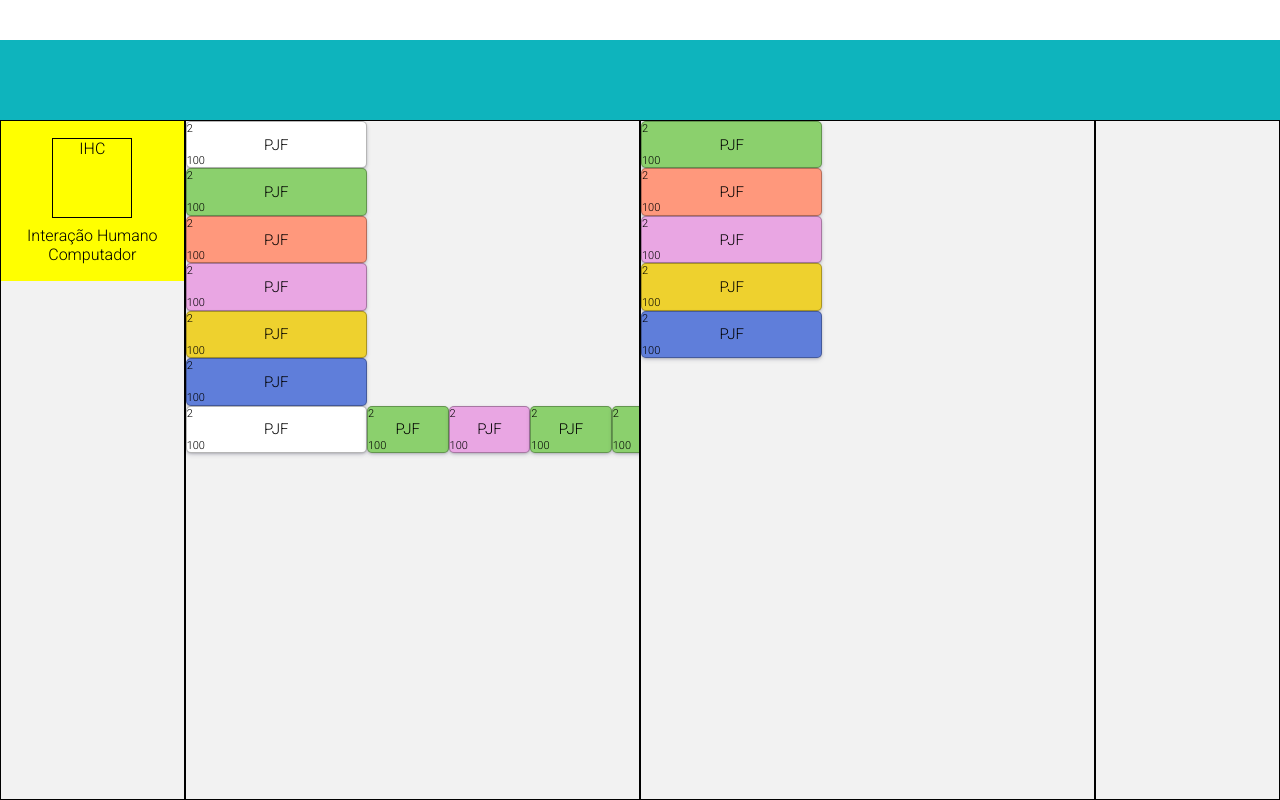
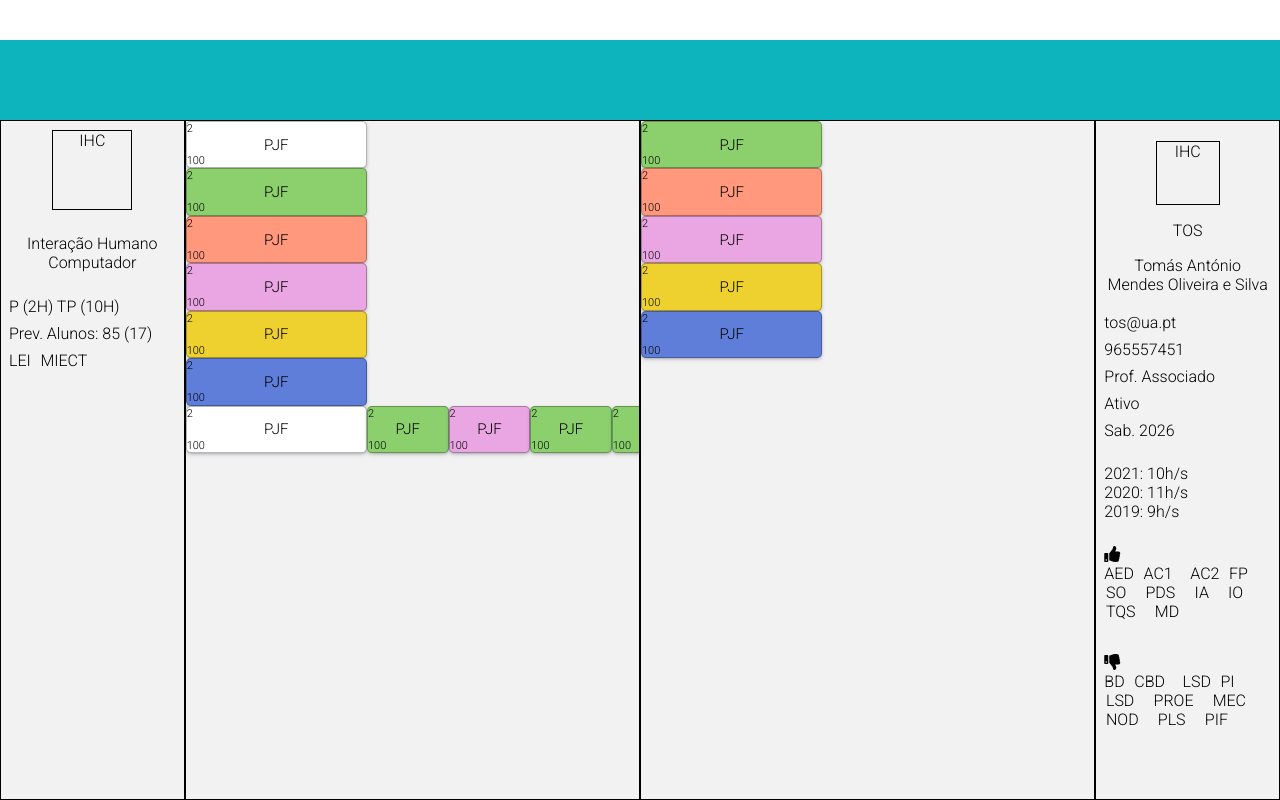
Before and after one commit to zepedrotrigo/DSD-professor-schedule-assigner, a React (Create React App) app in the folder frontend/: page / in a window 1280 px wide. Built offline with nearby package versions, Linux system fonts and the light colour scheme; no server answers.

Commit message:
fixed .sql file errors and updated SidePanel styling

```diff
--- a/frontend/public/index.html
+++ b/frontend/public/index.html
@@ -15,7 +15,9 @@
       user's mobile device or desktop. See https://developers.google.com/web/fundamentals/web-app-manifest/
     -->
     <link rel="manifest" href="%PUBLIC_URL%/manifest.json" />
-    <link href="https://fonts.googleapis.com/css2?family=Playfair+Display&family=Roboto:wght@100;300&display=swap" rel="stylesheet">    <!--
+    <link href="https://fonts.googleapis.com/css2?family=Playfair+Display&family=Roboto:wght@100;300&display=swap" rel="stylesheet">
+    <link rel="stylesheet" href="https://use.fontawesome.com/releases/v5.15.4/css/all.css" integrity="sha384-DyZ88mC6Up2uqS4h/KRgHuoeGwBcD4Ng9SiP4dIRy0EXTlnuz47vAwmeGwVChigm" crossorigin="anonymous"/>
+    <!--
       Notice the use of %PUBLIC_URL% in the tags above.
       It will be replaced with the URL of the `public` folder during the build.
       Only files inside the `public` folder can be referenced from the HTML.
--- a/frontend/src/components/CourseContent.css
+++ b/frontend/src/components/CourseContent.css
@@ -0,0 +1,18 @@
+.course-info ul {
+    list-style-type: none;
+    margin: 1rem 0 0 0.5rem;
+    padding: 0;
+}
+
+.course-info ul li {
+    margin-bottom: 0.5rem;
+}
+
+.course-type-list ul {
+    margin: 0;
+}
+
+.course-type-list ul li{
+    display: inline-block;
+    margin-right: 0.6rem;
+}
--- a/frontend/src/components/CourseContent.js
+++ b/frontend/src/components/CourseContent.js
@@ -1,11 +1,24 @@
 import "./CourseContent.css";
 
-function CourseContent({children}) {
+function CourseContent() {
 
     return (
-        <div>
-            {children}
-        </div>
+        <>
+            <div className='course-info'>
+                <ul>
+                    <li className='course-hours'>P (2H) TP (10H)</li>
+                    <li className='course-students'>Prev. Alunos: 85 (17)</li>
+                    <li className='course-type'>
+                        <div className='course-type-list'>
+                            <ul>
+                                <li>LEI</li>
+                                <li>MIECT</li>
+                            </ul>
+                        </div>
+                    </li>
+                </ul>
+            </div>
+        </>
     )
 }
 
--- a/frontend/src/components/CourseHeader.css
+++ b/frontend/src/components/CourseHeader.css
@@ -4,7 +4,6 @@
     flex-direction: column;
     justify-content: center;
     align-items: center;
-    background-color: yellow;
     width: 100%;
     height: 10rem;
     max-height: 30%;
--- a/frontend/src/components/TeacherContent.css
+++ b/frontend/src/components/TeacherContent.css
@@ -0,0 +1,43 @@
+.teacher-info ul,
+.teacher-history ul{
+    list-style-type: none;
+    margin: 0;
+    margin-left: 0.5rem;
+    padding: 0;
+}
+
+.teacher-info ul li {
+    margin-bottom: 0.5rem;
+}
+
+.teacher-history ul{
+    margin-top: 1.5rem;
+}
+
+.teacher-wishlist{
+    margin-top: 1.5rem;
+}
+
+.teacher-wishlist ul {
+    list-style-type: none;
+    margin: 0;
+    padding: 0;
+}
+
+.teacher-wishlist-like ul li,
+.teacher-wishlist-unlike ul li{
+    margin: 0 0.6rem;
+    display: inline-block;
+}
+
+.teacher-wishlist ul li:nth-child(1),
+.teacher-wishlist ul li:nth-child(3) {
+    list-style-type: none;
+    margin: 0;
+    margin-left: 0.5rem;
+    padding: 0;
+}
+
+.teacher-wishlist-like, .teacher-wishlist-unlike{
+    margin-bottom: 2rem;
+}
--- a/frontend/src/components/TeacherContent.js
+++ b/frontend/src/components/TeacherContent.js
@@ -1,8 +1,64 @@
+import './TeacherContent.css';
+
 function TeacherContent() {
     return(
-        <div>
+        <>
+            <div className='teacher-info'>
+                <ul>
+                    <li className='teacher-email'>tos@ua.pt</li>
+                    <li className='teacher-phone'>965557451</li>
+                    <li className='teacher-rank'>Prof. Associado</li>
+                    <li className='teacher-situation'>Ativo</li>
+                    <li className='teacher-sab'>Sab. 2026</li>
+                </ul>
+            </div>
+            <div className='teacher-history'>
+                <ul>
+                    <li>2021: 10h/s</li>
+                    <li>2020: 11h/s</li>
+                    <li>2019: 9h/s</li>
+                </ul>
+            </div>
 
-        </div>
+            <div className='teacher-wishlist'>
+                <ul>
+                    <li><i class="fas fa-thumbs-up"></i></li>
+                    <li>
+                        <div className='teacher-wishlist-like'>
+                            <ul>
+                                <li>AED</li>
+                                <li>AC1</li>
+                                <li>AC2</li>
+                                <li>FP</li>
+                                <li>SO</li>
+                                <li>PDS</li>
+                                <li>IA</li>
+                                <li>IO</li>
+                                <li>TQS</li>
+                                <li>MD</li>
+                            </ul>
+                        </div>
+                    </li>
+                    <li><i class="fas fa-thumbs-down"></i></li>
+                    <li>
+                        <div className='teacher-wishlist-unlike'>
+                        <ul>
+                            <li>BD</li>
+                            <li>CBD</li>
+                            <li>LSD</li>
+                            <li>PI</li>
+                            <li>LSD</li>
+                            <li>PROE</li>
+                            <li>MEC</li>
+                            <li>NOD</li>
+                            <li>PLS</li>
+                            <li>PIF</li>
+                        </ul>
+                        </div>
+                    </li>
+                </ul>
+            </div>
+        </>
     )
 }
 
--- a/frontend/src/components/TeacherHeader.css
+++ b/frontend/src/components/TeacherHeader.css
@@ -0,0 +1,33 @@
+.header-teacher-wrapper {
+    padding: 5%;
+    display: flex;
+    flex-direction: column;
+    justify-content: center;
+    align-items: center;
+    width: 100%;
+    height: 12rem;
+    max-height: 30%;
+
+}
+
+.teacher-image {
+    width: 4rem;
+    height: 4rem;
+    max-width: 4rem;
+    max-height: 4rem;
+    border: solid 1px black;
+    text-align: center;
+}
+
+.teacher-header-name {
+    margin-top: 1rem;
+    text-align: center;
+}
+
+.acronym, .name {
+    display: block;
+}
+
+.name {
+    margin-top: 1rem;
+}
--- a/frontend/src/components/TeacherHeader.js
+++ b/frontend/src/components/TeacherHeader.js
@@ -1,6 +1,16 @@
+import './TeacherHeader.css';
+
 function TeacherHeader() {
     return(
-        <div></div>
+        <div className='header-teacher-wrapper'>
+            <div className='teacher-image'>
+                <span>IHC</span>
+            </div>
+            <div className='teacher-header-name'>
+                <span className='acronym'>TOS</span>
+                <span className='name'>Tomás António Mendes Oliveira e Silva</span>
+            </div>
+        </div>
     )
 }
 
--- a/frontend/src/views/Home.js
+++ b/frontend/src/views/Home.js
@@ -20,6 +20,7 @@ function Home() {
             <div className='panel-wrapper'>
                 <SidePanel>
                     <CourseHeader />
+                    <CourseContent />
                 </SidePanel>
                 <MainPanel>
                     <Cell />
@@ -44,6 +45,8 @@ function Home() {
                     <Cell extClass="cell outside-activity"></Cell>
                 </MainPanel>
                 <SidePanel>
+                    <TeacherHeader />
+                    <TeacherContent />
                 </SidePanel>
             </div>
         </div>
```
Also changed, not shown: 2 other files (tests, documents, lock files or other folders).
